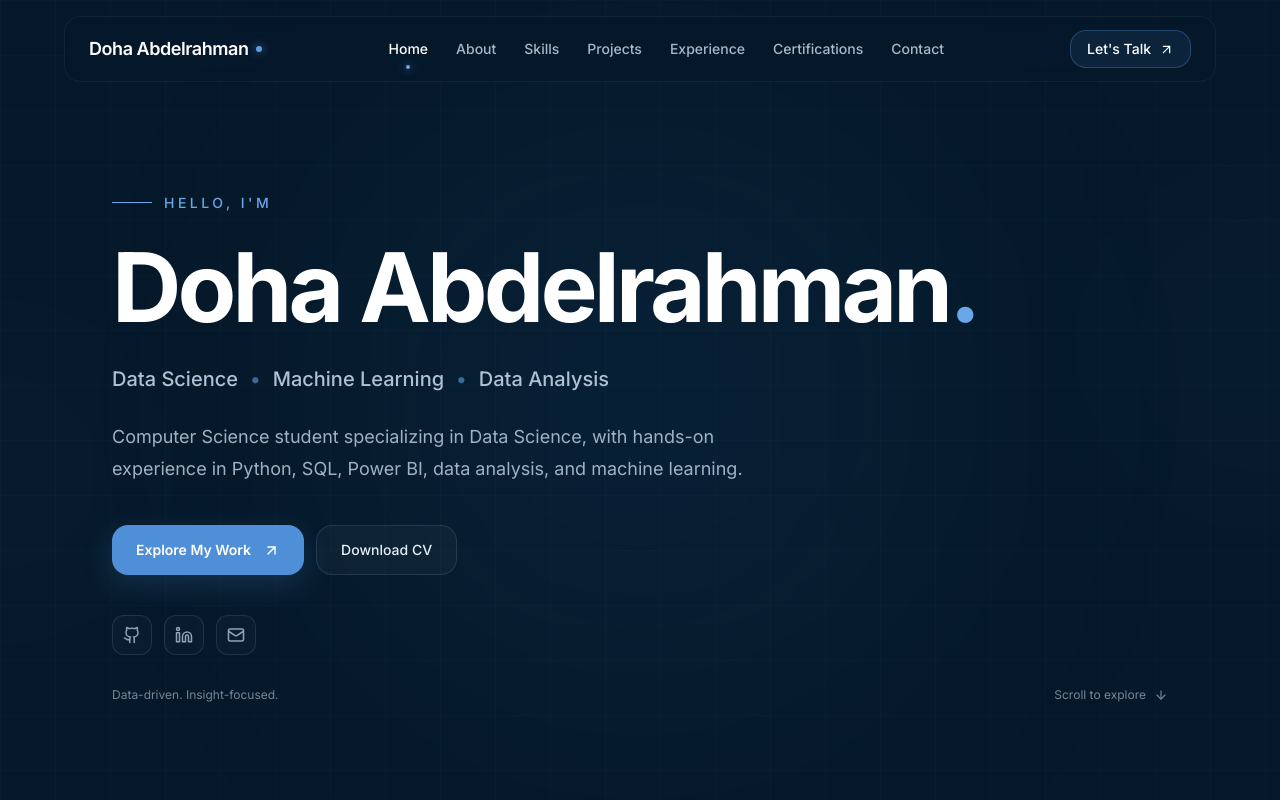
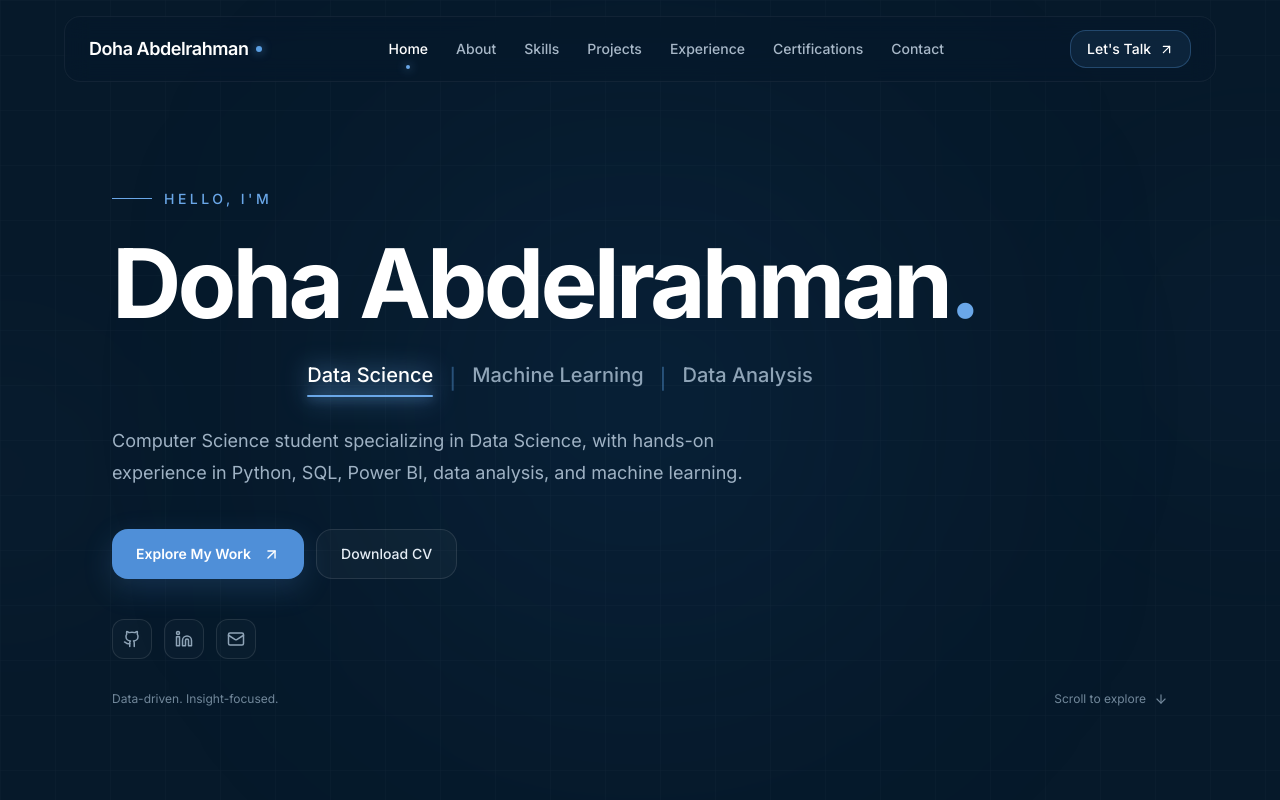
Before and after one commit to DohaAbdelrahman/Doha, a Next.js app: page / in a window 1280 px wide. Shown: the top 800 px of the page. Built offline with nearby package versions, Linux system fonts and the light colour scheme.

Commit message:
update hero

```diff
--- a/src/sections/HeroSection.tsx
+++ b/src/sections/HeroSection.tsx
@@ -1,5 +1,5 @@
 "use client";
-
+import { useState } from "react";
 import { motion } from "framer-motion";
 import {
   Github,
@@ -12,6 +12,7 @@ import {
 import { profile } from "@/data/portfolio";
 
 export default function HeroSection() {
+  const [activeSkill, setActiveSkill] = useState("Data Science");
   const scrollToProjects = () => {
     document.querySelector("#projects")?.scrollIntoView({
       behavior: "smooth",
@@ -216,7 +217,6 @@ export default function HeroSection() {
           </motion.h1>
 
           {/* Specializations */}
-
           <motion.div
             initial={{
               opacity: 0,
@@ -235,27 +235,77 @@ export default function HeroSection() {
               flex
               flex-wrap
               items-center
-              gap-x-3
-              gap-y-2
+              justify-center
+              gap-x-4
+              gap-y-3
               text-base
               font-medium
-              text-[#AFC1D2]
-
               sm:text-lg
               md:text-xl
             "
           >
-            <span>Data Science</span>
+            {["Data Science", "Machine Learning", "Data Analysis"].map(
+              (skill, index) => (
+                <div
+                  key={skill}
+                  className="flex items-center gap-4"
+                >
+                  <button
+                    type="button"
+                    onClick={() => setActiveSkill(skill)}
+                    className={`
+                      relative
+                      cursor-pointer
+                      pb-2
+                      transition-all
+                      duration-300
 
-            <span className="text-[#5B9FE3]/60">•</span>
+                      ${
+                        activeSkill === skill
+                          ? `
+                            text-white
+                            drop-shadow-[0_0_12px_rgba(106,167,232,0.9)]
+                          `
+                          : `
+                            text-[#8FA4B7]
+                            hover:text-[#DCEBFA]
+                          `
+                      }
+                    `}
+                  >
+                    {skill}
 
-            <span>Machine Learning</span>
+                    {activeSkill === skill && (
+                      <motion.span
+                        layoutId="skillGlow"
+                        className="
+                          absolute
+                          bottom-0
+                          left-0
+                          h-[2px]
+                          w-full
+                          rounded-full
+                          bg-[#6AA7E8]
+                          shadow-[0_0_12px_rgba(106,167,232,0.9)]
+                        "
+                        transition={{
+                          type: "spring",
+                          stiffness: 400,
+                          damping: 30,
+                        }}
+                      />
+                    )}
+                  </button>
 
-            <span className="text-[#5B9FE3]/60">•</span>
-
-            <span>Data Analysis</span>
+                  {index < 2 && (
+                    <span className="text-[#5B9FE3]/40">
+                      |
+                    </span>
+                  )}
+                </div>
+              )
+            )}
           </motion.div>
-
           {/* Description */}
 
           <motion.p
```
